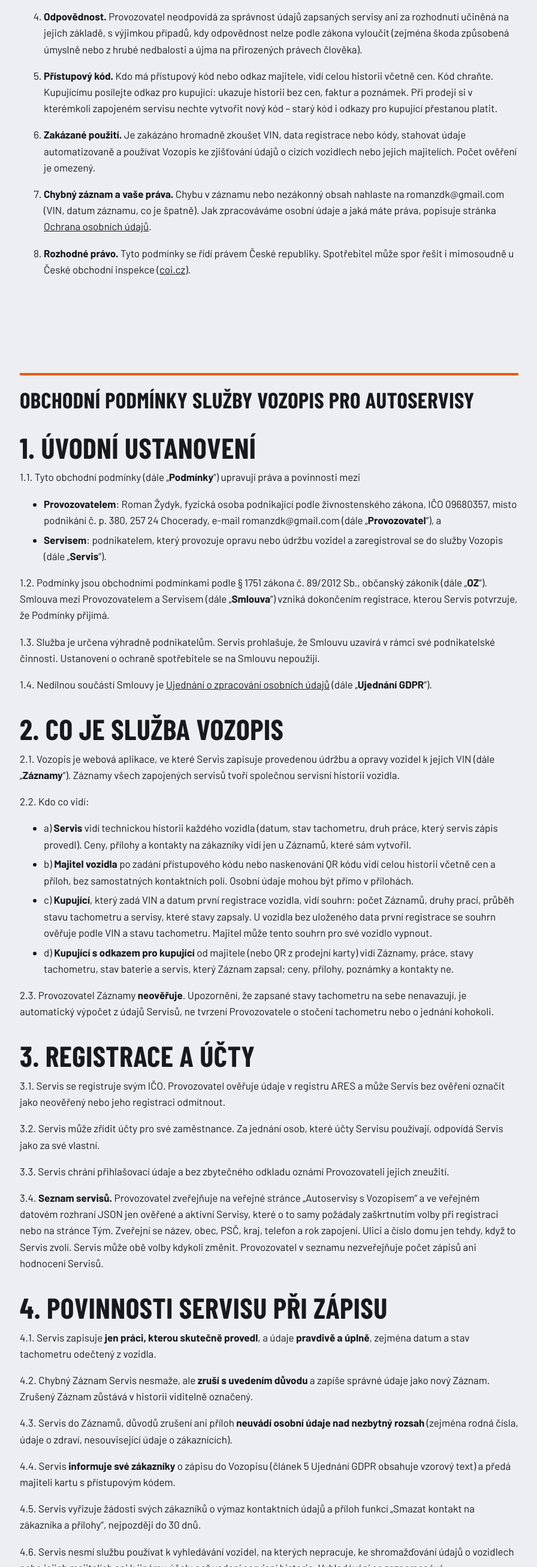
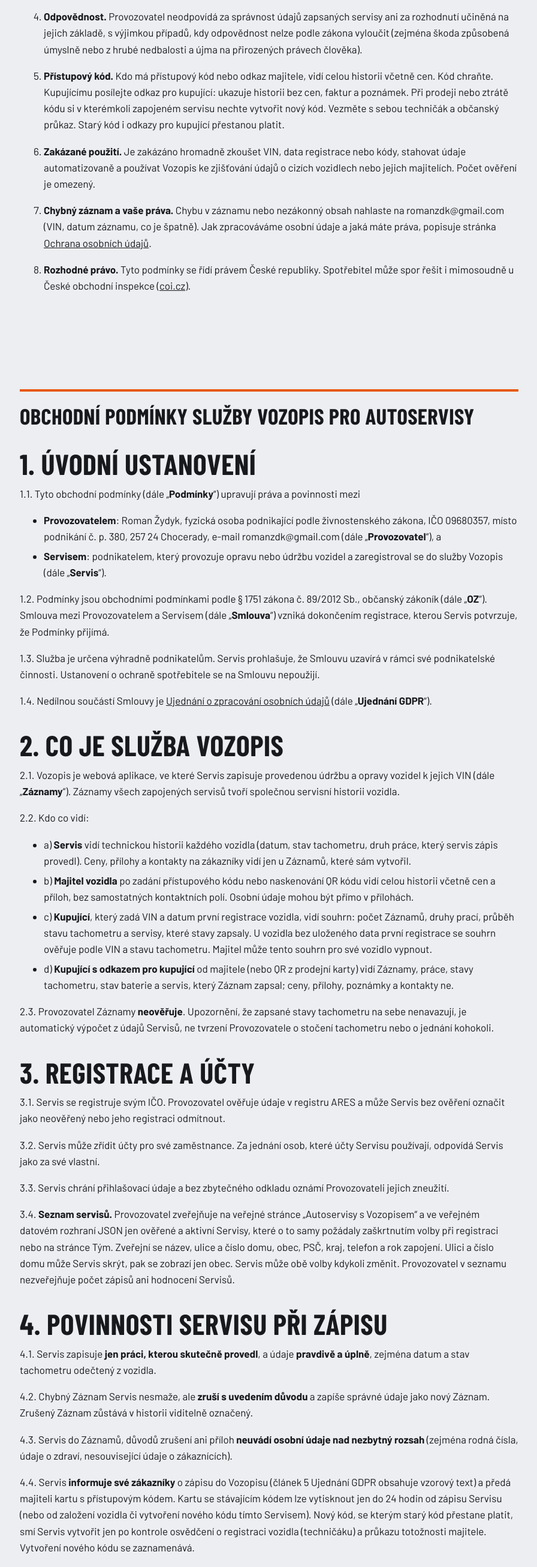
Before and after one commit to romanzdk/esk-web, a plain HTML site: page podminky.html in a window 1280 px wide. Shown: the part 839-3452 px from the top of the page at 60% size, without its empty margins (191-1087 px from the left). Drawn offline with Linux system fonts and the light colour scheme.

Commit message:
Podmínky a ochrana údajů: karta pro majitele do 24 h, nový kód po kontrole dokladů, ulice v seznamu výchozí

```diff
--- a/podminky.html
+++ b/podminky.html
@@ -40,7 +40,7 @@
 <p><strong>Odpovědnost.</strong> Provozovatel neodpovídá za správnost údajů zapsaných servisy ani za rozhodnutí učiněná na jejich základě, s výjimkou případů, kdy odpovědnost nelze podle zákona vyloučit (zejména škoda způsobená úmyslně nebo z hrubé nedbalosti a újma na přirozených právech člověka).</p>
 </li>
 <li>
-<p><strong>Přístupový kód.</strong> Kdo má přístupový kód nebo odkaz majitele, vidí celou historii včetně cen. Kód chraňte. Kupujícímu posílejte odkaz pro kupující: ukazuje historii bez cen, faktur a poznámek. Při prodeji si v kterémkoli zapojeném servisu nechte vytvořit nový kód – starý kód i odkazy pro kupující přestanou platit.</p>
+<p><strong>Přístupový kód.</strong> Kdo má přístupový kód nebo odkaz majitele, vidí celou historii včetně cen. Kód chraňte. Kupujícímu posílejte odkaz pro kupující: ukazuje historii bez cen, faktur a poznámek. Při prodeji nebo ztrátě kódu si v kterémkoli zapojeném servisu nechte vytvořit nový kód. Vezměte s sebou techničák a občanský průkaz. Starý kód i odkazy pro kupující přestanou platit.</p>
 </li>
 <li>
 <p><strong>Zakázané použití.</strong> Je zakázáno hromadně zkoušet VIN, data registrace nebo kódy, stahovat údaje automatizovaně a používat Vozopis ke zjišťování údajů o cizích vozidlech nebo jejich majitelích. Počet ověření je omezený.</p>
@@ -76,12 +76,12 @@
 <p>3.1. Servis se registruje svým IČO. Provozovatel ověřuje údaje v registru ARES a může Servis bez ověření označit jako neověřený nebo jeho registraci odmítnout.</p>
 <p>3.2. Servis může zřídit účty pro své zaměstnance. Za jednání osob, které účty Servisu používají, odpovídá Servis jako za své vlastní.</p>
 <p>3.3. Servis chrání přihlašovací údaje a bez zbytečného odkladu oznámí Provozovateli jejich zneužití.</p>
-<p>3.4. <strong>Seznam servisů.</strong> Provozovatel zveřejňuje na veřejné stránce „Autoservisy s Vozopisem“ a ve veřejném datovém rozhraní JSON jen ověřené a aktivní Servisy, které o to samy požádaly zaškrtnutím volby při registraci nebo na stránce Tým. Zveřejní se název, obec, PSČ, kraj, telefon a rok zapojení. Ulici a číslo domu jen tehdy, když to Servis zvolí. Servis může obě volby kdykoli změnit. Provozovatel v seznamu nezveřejňuje počet zápisů ani hodnocení Servisů.</p>
+<p>3.4. <strong>Seznam servisů.</strong> Provozovatel zveřejňuje na veřejné stránce „Autoservisy s Vozopisem“ a ve veřejném datovém rozhraní JSON jen ověřené a aktivní Servisy, které o to samy požádaly zaškrtnutím volby při registraci nebo na stránce Tým. Zveřejní se název, ulice a číslo domu, obec, PSČ, kraj, telefon a rok zapojení. Ulici a číslo domu může Servis skrýt, pak se zobrazí jen obec. Servis může obě volby kdykoli změnit. Provozovatel v seznamu nezveřejňuje počet zápisů ani hodnocení Servisů.</p>
 <h2>4. Povinnosti Servisu při zápisu</h2>
 <p>4.1. Servis zapisuje <strong>jen práci, kterou skutečně provedl</strong>, a údaje <strong>pravdivě a úplně</strong>, zejména datum a stav tachometru odečtený z vozidla.</p>
 <p>4.2. Chybný Záznam Servis nesmaže, ale <strong>zruší s uvedením důvodu</strong> a zapíše správné údaje jako nový Záznam. Zrušený Záznam zůstává v historii viditelně označený.</p>
 <p>4.3. Servis do Záznamů, důvodů zrušení ani příloh <strong>neuvádí osobní údaje nad nezbytný rozsah</strong> (zejména rodná čísla, údaje o zdraví, nesouvisející údaje o zákaznících).</p>
-<p>4.4. Servis <strong>informuje své zákazníky</strong> o zápisu do Vozopisu (článek 5 Ujednání GDPR obsahuje vzorový text) a předá majiteli kartu s přístupovým kódem.</p>
+<p>4.4. Servis <strong>informuje své zákazníky</strong> o zápisu do Vozopisu (článek 5 Ujednání GDPR obsahuje vzorový text) a předá majiteli kartu s přístupovým kódem. Kartu se stávajícím kódem lze vytisknout jen do 24 hodin od zápisu Servisu (nebo od založení vozidla či vytvoření nového kódu tímto Servisem). Nový kód, se kterým starý kód přestane platit, smí Servis vytvořit jen po kontrole osvědčení o registraci vozidla (techničáku) a průkazu totožnosti majitele. Vytvoření nového kódu se zaznamenává.</p>
 <p>4.5. Servis vyřizuje žádosti svých zákazníků o výmaz kontaktních údajů a příloh funkcí „Smazat kontakt na zákazníka a přílohy“, nejpozději do 30 dnů.</p>
 <p>4.6. Servis nesmí službu používat k vyhledávání vozidel, na kterých nepracuje, ke shromažďování údajů o vozidlech nebo jejich majitelích ani k jinému účelu než vedení servisní historie. Vyhledávání se zaznamenává.</p>
 <p>4.7. Servis odpovídá Provozovateli za škodu, kterou způsobí porušením povinností podle tohoto článku, <strong>včetně nároků třetích osob</strong> (např. prodávajícího nebo kupujícího vozidla) uplatněných vůči Provozovateli kvůli nepravdivému Záznamu Servisu, a Provozovatele z takových nároků odškodní.</p>
```
Also changed, not shown: ochrana-udaju.html (+2 -2 lines).
